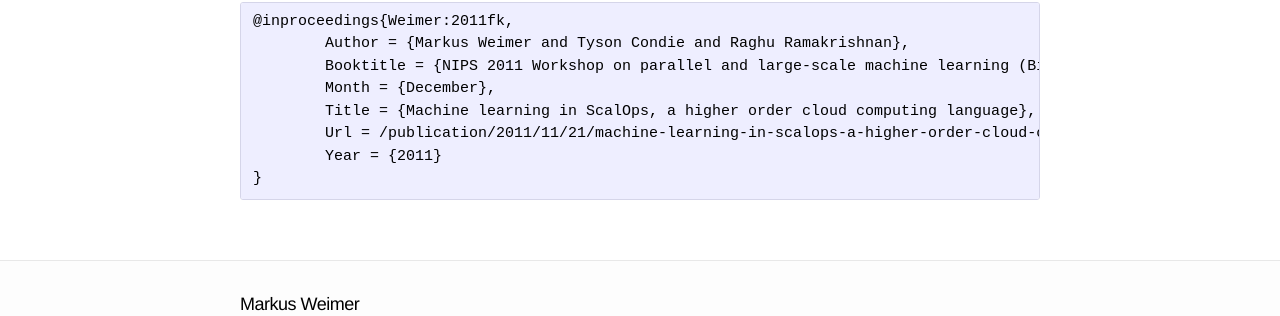
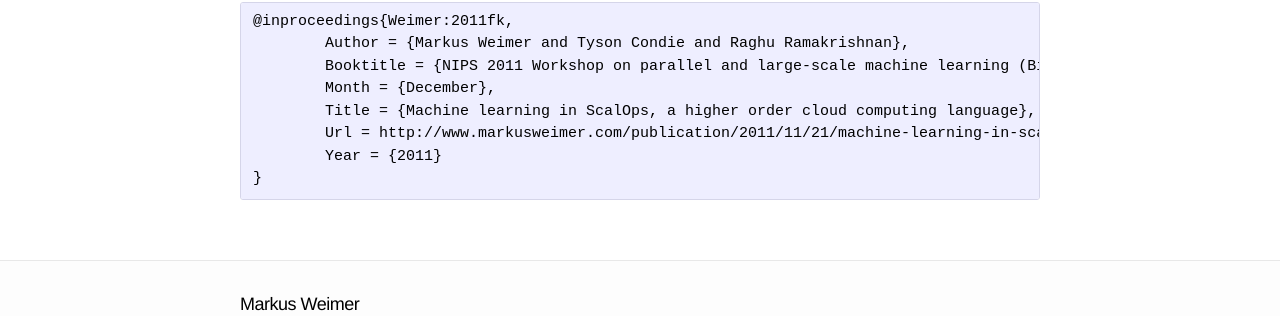
Before and after one commit to markusweimer/markusweimer.github.io, a Jekyll site: the page built from _posts/2011-11-21-machine-learning-in-scalops-a-higher-order-cloud-computing-language.md, in a window 1280 px wide. Shown: the part 757-1073 px from the top of the page. Built offline with Jekyll 4.4.1, drawn with Linux system fonts in a browser that asks for light colours; some of the changed lines change nothing that is shown.

Commit message:
Update _config.yml

```diff
--- a/_config.yml
+++ b/_config.yml
@@ -3,7 +3,7 @@
 email: website@weimo.de
 description: "Building intelligent machines, one gradient at a time."
 # baseurl: ""
-# url: "http://yourdomain.com"
+url: "http://www.markusweimer.com"
 twitter_username: markusweimer
 github_username:  markusweimer
 
```
